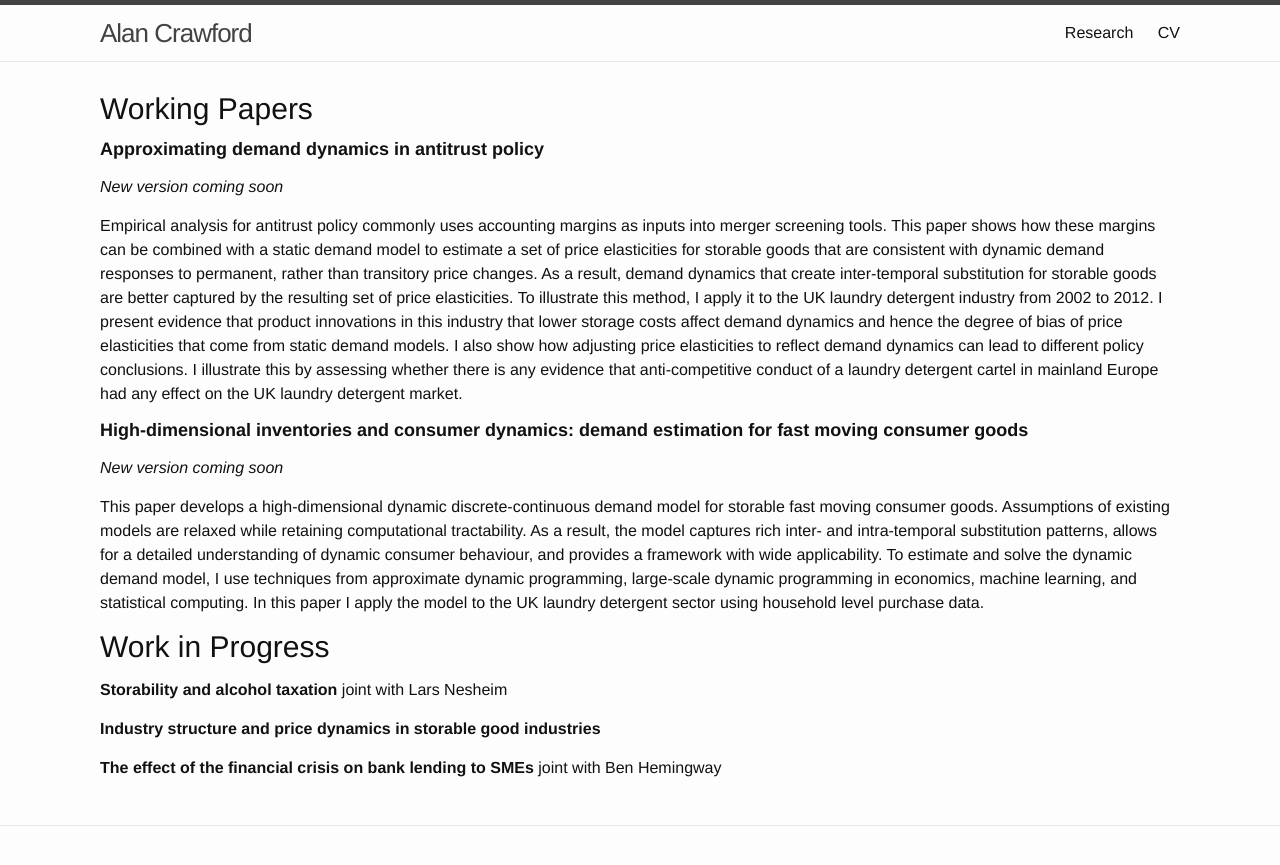
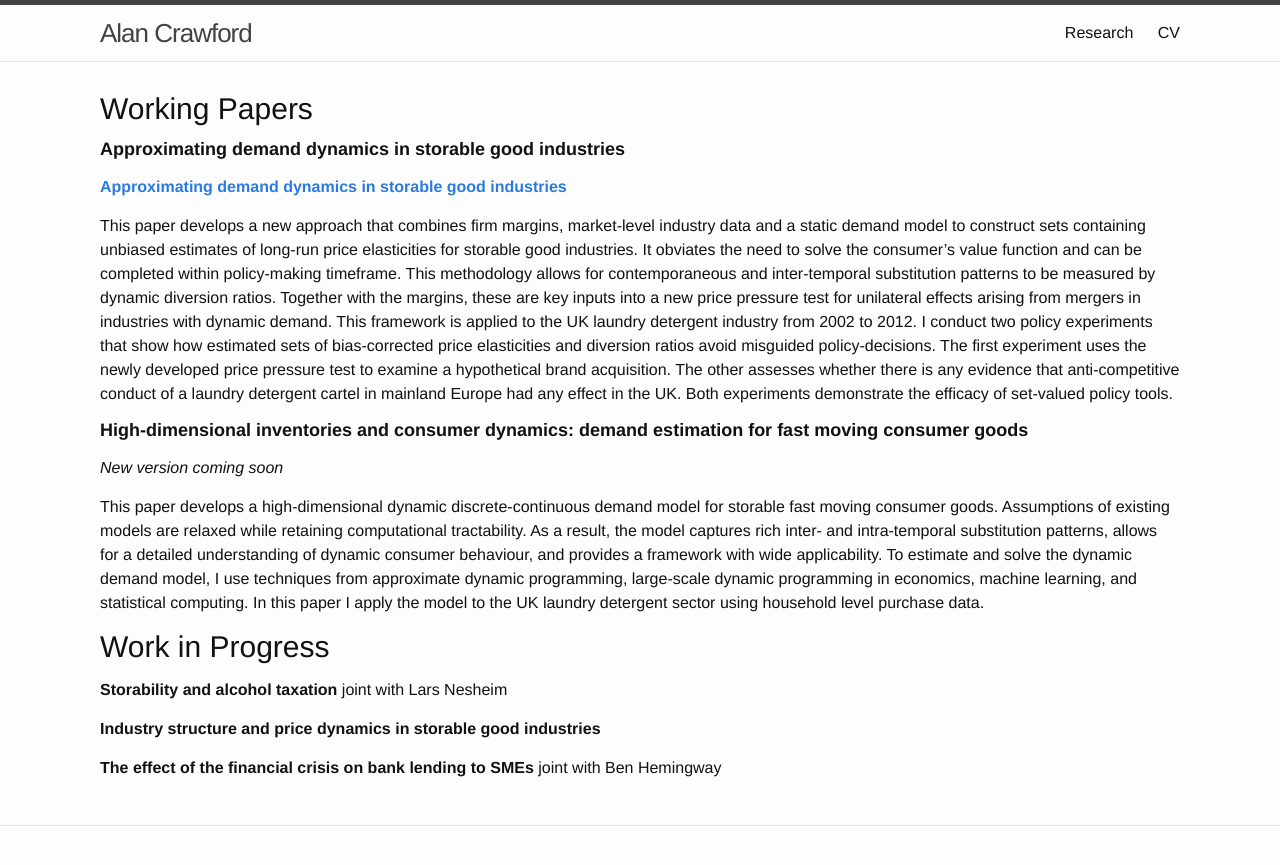
Before and after one commit to alancrawford/alancrawford.github.io, a Jekyll site: the page built from _pages/Research.md, in a window 1280 px wide. Shown: the top 865 px of the page. Built offline with Jekyll 4.4.1, drawn with Linux system fonts in a browser that asks for light colours.

Commit message:
Update working ADD paper Oct2020

```diff
--- a/_pages/Research.md
+++ b/_pages/Research.md
@@ -6,14 +6,11 @@ permalink: /Research/
 
 ## Working Papers
 
-#### Approximating demand dynamics in antitrust policy
+#### Approximating demand dynamics in storable good industries
 
-_New version coming soon_
+**[Approximating demand dynamics in storable good industries](../assets/workingpapers/CrawfordAR (2020) Approximating Demand Dyanmics for Storable goods.pdf)**
 
-<!--**[Approximating demand dynamics in antitrust policy](../assets/workingpapers/CrawfordAR_(March_2019)_Appx_Demand_Dynamics.pdf)**
--->
-
-Empirical analysis for antitrust policy commonly uses accounting margins as inputs into merger screening tools. This paper shows how these margins can be combined with a static demand model to estimate a set of price elasticities for storable goods that are consistent with dynamic demand responses to permanent, rather than transitory price changes. As a result, demand dynamics that create inter-temporal substitution for storable goods are better captured by the resulting set of price elasticities. To illustrate this method, I apply it to the UK laundry detergent industry from 2002 to 2012. I present evidence that product innovations in this industry that lower storage costs affect demand dynamics and hence the degree of bias of price elasticities that come from static demand models. I also show how adjusting price elasticities to reflect demand dynamics can lead to different policy conclusions. I illustrate this by assessing whether there is any evidence that anti-competitive conduct of a laundry detergent cartel in mainland Europe had any effect on the UK laundry detergent market.
+This paper develops a new approach that combines firm margins, market-level industry data and a static demand model to construct sets containing unbiased estimates of long-run price elasticities for storable good industries. It obviates the need to solve the consumer's value function and can be completed within policy-making timeframe. This methodology allows for contemporaneous and inter-temporal substitution patterns to be measured by dynamic diversion ratios. Together with the margins, these are key inputs into a new price pressure test for unilateral effects arising from mergers in industries with dynamic demand. This framework is applied to the UK laundry detergent industry from 2002 to 2012. I conduct two policy experiments that show how estimated sets of bias-corrected price elasticities and diversion ratios avoid misguided policy-decisions. The first experiment uses the newly developed price pressure test to examine a hypothetical brand acquisition. The other assesses whether there is any evidence that anti-competitive conduct of a laundry detergent cartel in mainland Europe had any effect in the UK. Both experiments demonstrate the efficacy of set-valued policy tools.
 
 #### High-dimensional inventories and consumer dynamics: demand estimation for fast moving consumer goods
 
```
Also changed, not shown: 1 other file.
